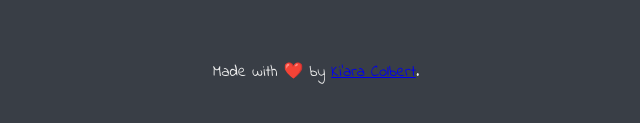
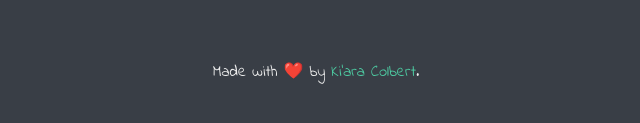
Before and after one commit to kiaraaa123/dicee-game-web-dev-bootcamp, a plain HTML site: page index.html in a window 1280 px wide. Shown: the part 543-666 px from the top of the page, 324-964 px from the left. Drawn offline with Linux system fonts and the light colour scheme.

Commit message:
Update styles.css
update footer link colors in static and hover states

```diff
--- a/styles.css
+++ b/styles.css
@@ -39,3 +39,13 @@ footer {
   font-family: 'Indie Flower', cursive;
 
 }
+
+footer a {
+  color: #4ECCA3;
+  text-decoration: none;
+}
+
+footer a:hover {
+  color: #EEE;
+  font-weight: 600;
+}
```
